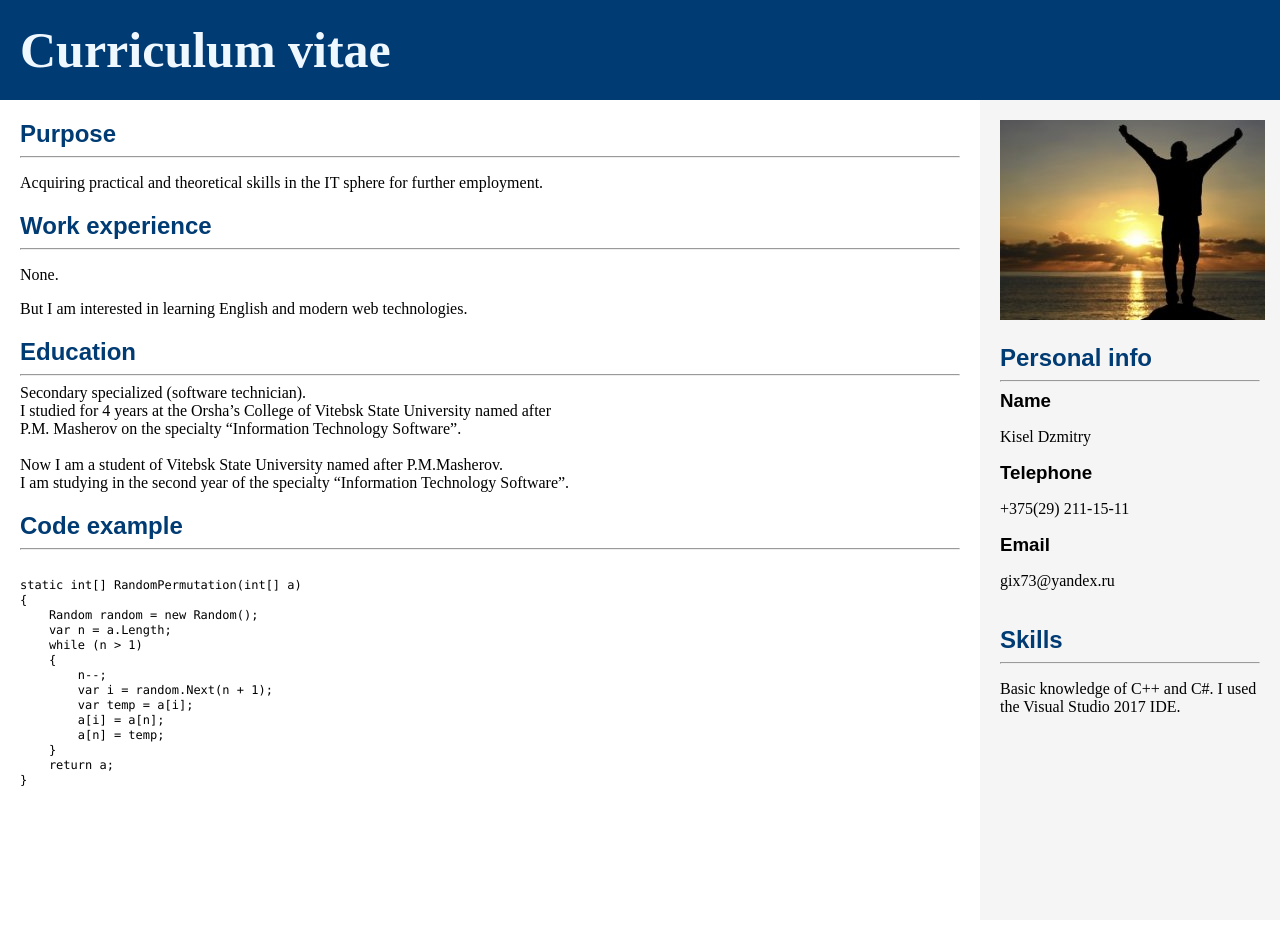
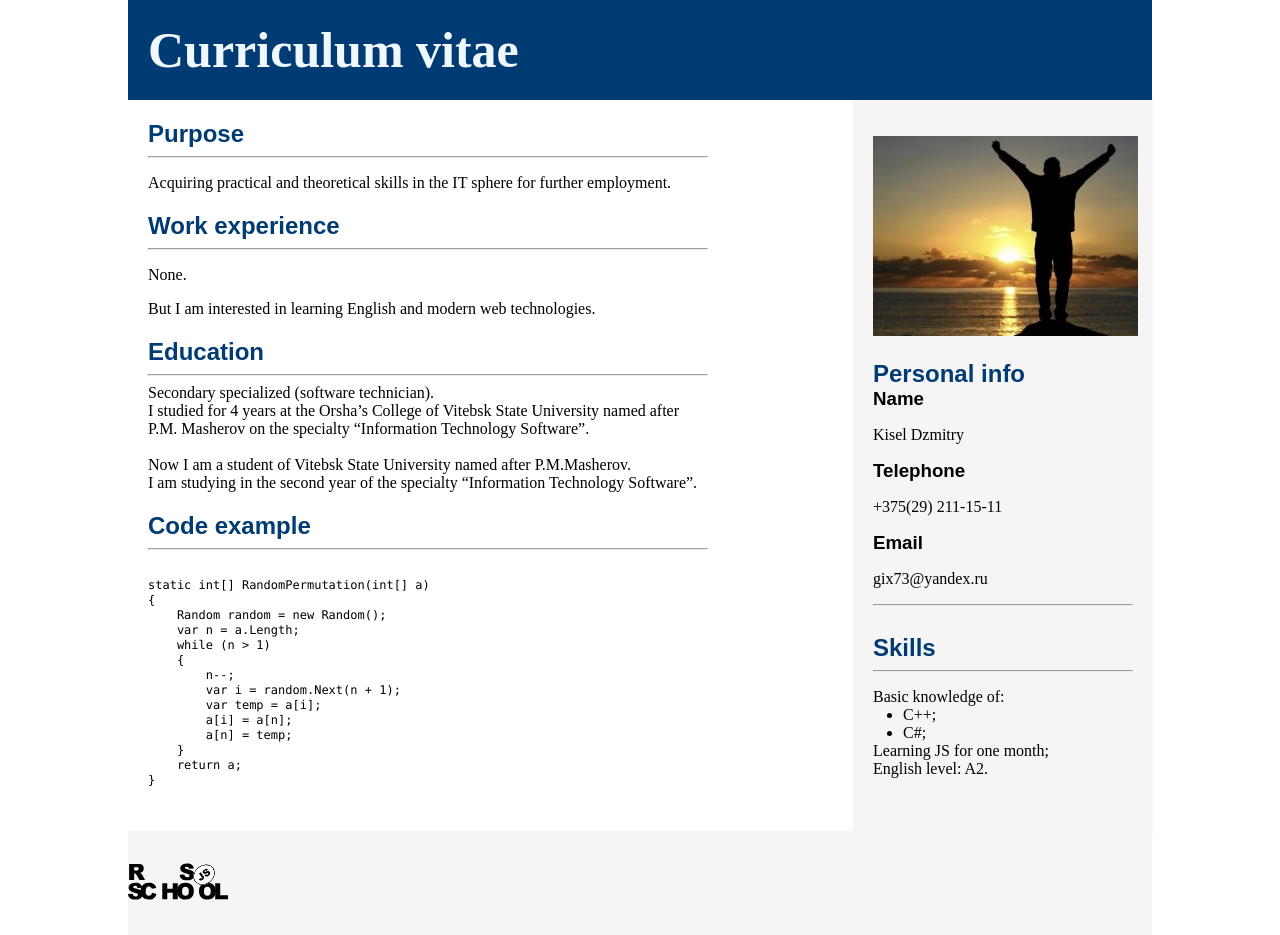
Before and after one commit to Gix73/rsschool-cv-first-, a plain HTML site: page index.html in a window 1280 px wide. Before the commit the page ends 800 px from the top, so only its background shows below. Drawn offline with Linux system fonts and the light colour scheme.

Commit message:
refactor: change structure of the project

```diff
--- a/index.html
+++ b/index.html
@@ -8,9 +8,9 @@
 </head>
 <body>
 <header>
-    <div class="header-div">
+    <nav class="header-div">
         <h1>Curriculum vitae</h1>
-    </div>
+    </nav>
 </header>
 <main>
     <div class="main-div">
@@ -55,25 +55,44 @@ static int[] RandomPermutation(int[] a)
 </main>
 <aside>
     <div class="aside-div">
-        <div>
-            <img src="img/profile.jpg" alt="Avatar">
-            <h2>Personal info</h2>
+        <section>
+            <figure>
+                <img src="img/profile.jpg" alt="avatar">
+            </figure>
+            <ul>
+                <li><h2>Personal info</h2></li>
+                <li><h3>Name</h3></li>
+                <li><p> Kisel Dzmitry</p></li>
+                <li><h3>Telephone</h3></li>
+                <li><p> +375(29) 211-15-11</p></li>
+                <li><h3>Email</h3></li>
+                <li class="a-marg"><a href="mailto:gix73@yandex.ru"> gix73@yandex.ru</a></li>
+            </ul>
             <hr>
-            <h3>Name</h3>
-            <p> Kisel Dzmitry</p>
-            <h3>Telephone</h3>
-            <p> +375(29) 211-15-11</p>
-            <h3>Email</h3>
-            <p> gix73@yandex.ru</p>
-        </div>
+        </section>
         <div>
             <h2>Skills</h2>
             <hr>
-            <p>Basic knowledge of C++ and C#. I used the Visual Studio 2017 IDE.</p>
+            <ul>
+                <li>Basic knowledge of:
+                    <ul class="li-marg">
+                        <li>C++;</li>
+                        <li>C#;</li>
+                    </ul>
+                </li>
+                <li>Learning JS for one month;</li>
+                <li>English level: A2.</li>
+            </ul>
+            <p></p>
         </div>
     </div>
 </aside>
 <footer>
+    <div>
+        <a href="https://rs.school/js/" target="_blank">
+        <img class="rs-logo" src="img/rs_school_js.svg" alt="Logo">
+        </a>
+    </div>
 </footer>
 </body>
 </html>
--- a/style.css
+++ b/style.css
@@ -1,26 +1,53 @@
 header{
     background-color: #003b73;
-    width: 100%;
+    width: 1024px;
     height: 100px;
-    position: absolute;
+    margin: 0 auto;
     top: 0;
     left: 0;
 }
+body{
+    max-width: 1024px;
+    margin: 0 auto;
+}
+footer{
+    background-color: rgba(245, 244, 244, 0.858);
+    width: 1024px;
+}
 aside{
-    height: 100%;
+    position: absolute;
+    height: 714px;
     width: 300px;
-    position: fixed;
     top: 100px;
-    right: 0;
+    margin: 0 0 0 725px;
     background-color: rgba(245, 244, 244, 0.858);
     padding-top: 20px;
 }
+figure{
+    margin-left: 0px;
+}
+ul{
+    list-style: none;
+    padding-left: 0px;
+}
+a{
+    text-decoration: none;
+    color: black;
+}
+.rs-logo{
+    width: 100px;
+    height: 100px;
+}
+.li-marg{
+    margin-left: 30px;
+    list-style: outside;
+}
+.a-marg{
+    margin-top: 16px;
+}
 main{
-    height: 100%;
-    width: calc(100% - 300px);
-    position: fixed;
+    width: 600px;
     top: 100px;
-    left: 0;
     overflow-x: hidden;
     padding-top: 20px;
 }
```
Also changed, not shown: img/rs_school_js.svg (added), 1 other file.
